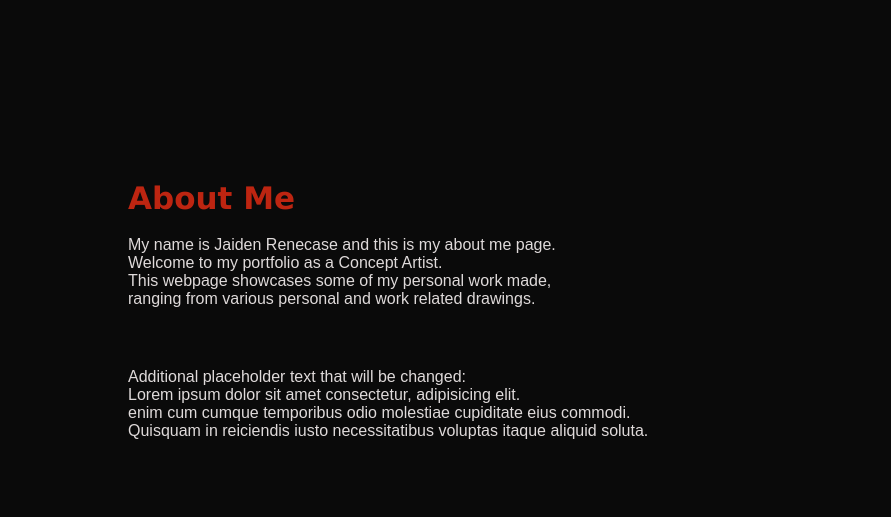
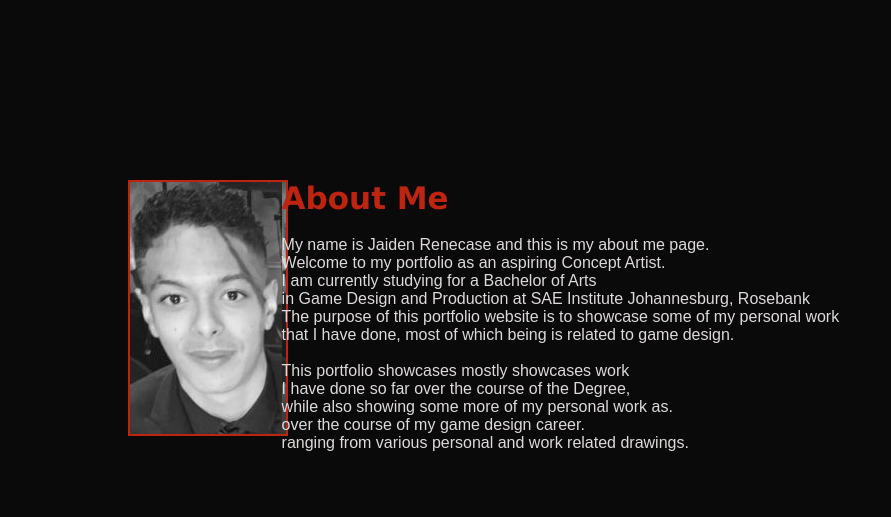
Before and after one commit to Jaiden-v/JaidensPortfolio.github.io, a plain HTML site: page about.html in a window 1280 px wide. Shown: the top 517 px of the page, 0-891 px from the left. Drawn offline with Linux system fonts and the light colour scheme.

Commit message:
Add files via upload
updated about me page, including with profile picture

```diff
--- a/about.html
+++ b/about.html
@@ -34,19 +34,29 @@
         <section class="home">
             <div class="koiFish"></div>
             <div class="home-information">
-                <!--<h1 class="mainHeading">Hi, I'm Jaiden Renecase</h1> -->
-                <!--<h2 class="secondHeading">Welcome To My Portfolio Page</h2> -->
-                <h3 class="thirdHeading">About Me</h3>
-                <!-- <h4>Placeholder text</h4> -->
-                <p>My name is Jaiden Renecase and this is my about me page.
-                <br>Welcome to my portfolio as a Concept Artist.
-                <br> This webpage showcases some of my personal work made,
-                <br> ranging from various personal and work related drawings.</p>
 
-                <p>Additional placeholder text that will be changed: <br>
-                Lorem ipsum dolor sit amet consectetur, adipisicing elit. <br>
-                enim cum cumque temporibus odio molestiae cupiditate eius commodi. <br>
-                Quisquam in reiciendis iusto necessitatibus voluptas itaque aliquid soluta.</p>
+                 <div class="profilePicture"></div>
+
+                 <div class="aboutme-info">
+                      <h3 class="thirdHeading">About Me</h3>
+            <p>
+                My name is Jaiden Renecase and this is my about me page. <br>
+                Welcome to my portfolio as an aspiring Concept Artist.<br>
+                I am currently studying for a Bachelor of Arts<br>
+                in Game Design and Production at SAE Institute Johannesburg, Rosebank<br>
+                The purpose of this portfolio website is to showcase some of my personal work<br>
+                that I have done, most of which being is related to game design.
+            <br>
+            <br>
+                This portfolio showcases mostly showcases work<br>I have done so far
+                over the course of the Degree,<br>
+                while also showing some more of my personal work as.<br>
+                over the course of my game design career.<br>
+                ranging from various personal and work related drawings.<br>
+            </p>
+
+            </div>
+
                  <div class="backToHome" onclick="location.href='index.html'">
                     <a href="#">Back</a>
                  </div>
--- a/style.css
+++ b/style.css
@@ -76,21 +76,6 @@
     height: 74vh;
 
     transform: scale(1.0);
-    /*transition: transform 3.8s ease; */
-
-    /*animation: koiFishHover infinite; */
-
-    /*background-color: #0d68be; */
-
-    /*border: 4px solid #bd2511; *//* Change border color when hovering over fish */
-
-
-
-    /*
-    transform: scale(1.05);
-    transition: transform 0.3s ease-in-out;
-    border: 4px solid #bd2511; */ /* Change border color on hover */
-    /*background-color: whitesmoke; */
 }
 
 @keyframes koiFishHover{
@@ -158,9 +143,6 @@ header{
     /*(Codehal, 2023)*/
 .logo{
     font-size: 25px;
-
-    /*width:100px;
-    height: 50px; */
 
     color: #dfdada;
     text-decoration: none;  /*remove underline*/
@@ -295,11 +277,6 @@ header{
 
 }
 
-/*
-.ScrollDownforNavBar{
-
-}
-*/
 
     /*(Codehal, 2023)*/
 .home-information h1.mainHeading{
@@ -464,9 +441,6 @@ header{
 
     position: fixed;
 
-    /*left: 20px;
-    top: 20px; */
-
     top: 490px;
     left: 0;
 
@@ -478,20 +452,7 @@ header{
 
     padding: 0 5%;
 
-    /*
-    top: 490px;
-    left: 300px;
-    */
-
-    /*
-    height: 25vh;
-    */
-
     display:flex;
-    /* padding: 10 5%; */
-
-    /*position: absolute; */
-
 }
 
 
@@ -502,13 +463,6 @@ header{
   /*(Codehal, 2023)*/
 .backToHome a{
     position: relative;
-
-    /*
-    position: absolute;
-    top: 90vh;
-    left: 20px;
-    */
-
     display:inline-flex;
     justify-content: center;
     align-items: center;
@@ -597,11 +551,6 @@ section{
 
     filter:blur(0);
     transform: translateX(0);
-
-    /*
-    transition: opacity 0.5s ease-in-out;
-    /*transition: opacity 0.5s ease-in-out; */
-
 }
 
 /*(Beyond Fireship, 2022)*/
@@ -625,69 +574,6 @@ section{
     z-index: 1;
 }
 
-/* LATEST VERSION
-.artworkGallery > div:nth-child(1){
-    transition-delay: 200ms;
-
-}
-
-.artworkGallery > div:nth-child(2){
-    transition-delay: 400ms;
-
-}
-
-.artworkGallery > div:nth-child(3){
-    transition-delay: 600ms;
-
-}
-.artworkGallery > div:nth-child(4){
-    transition-delay: 800ms;
-
-}
-
-.artworkGallery > div:nth-child(5){
-    transition-delay: 1000ms;
-
-}
-
-*/
-
-/* TEST OF LATEST VERSION
-.artworkGallery > div.show:nth-child(5){
-    transition-delay: 1000ms;
-
-}
-    */
-
-
-/*OLD*/
-
-/*
-.artworkGallery > div:nth-child(1){
-    transition-delay: 200ms;
-
-}
-
-.artworkGallery:nth-child(2){
-    transition-delay: 400ms;
-
-}
-
-.artworkGallery:nth-child(3){
-    transition-delay: 600ms;
-
-}
-.artworkGallery:nth-child(4){
-    transition-delay: 800ms;
-
-}
-
-.artworkGallery:nth-child(5){
-    transition-delay: 1000ms;
-
-}
-*/
-
 
 /*fist artwork*/
 
@@ -710,10 +596,6 @@ section{
     background-position-y:20%;
     /*background-size: 100% 100%;  */
     z-index: 1;
-
-    /* transform: 0.3s ease-out, outline 0.3s ease-out; */
-
-    /*padding: 20px 10%; */
 }
 
 .portfolioArtwork1:hover{
@@ -955,9 +837,6 @@ section{
     align-items: center;
     justify-content: center;
     z-index: 1000; /* Ensure it is above all other content */
-
-
-
     outline: 3px solid #bd2511;
 
     /*display: flex; */
@@ -999,9 +878,6 @@ section{
     align-items: center;
     justify-content: center;
     z-index: 1000; /* Ensure it is above all other content */
-
-
-
     outline: 3px solid #bd2511;
 
     /*display: flex; */
@@ -1038,12 +914,6 @@ section{
     background-size:cover;
 
     background-repeat: infinite;
-    /*background-size: auto 100%; */
-
-    /*background: no-repeat; */
-    /*background:scroll; */
-
-
     display: flex;
     align-items: center;
     justify-content: center;
@@ -1123,8 +993,6 @@ section{
     justify-content: center;
     position:relative;
     /*background-image: url('Images/RobotSpriteSheet.png'); */ /*(Daily Paintworks, n.d.)*/
-
-    /*z-index: 1; */
 }
 
 .portfolioArtwork4Zoomed:hover{
@@ -1180,17 +1048,10 @@ section{
     align-items: center;
     justify-content: center;
     z-index: 1000; /* Ensure it is above all other content */
-
-
-
     outline: 3px solid #bd2511;
-
-    /*display: flex; */
     align-items: center;
     justify-content: center;
     position:relative;
-
-    /*z-index: 1; */
 }
 
 .portfolioArtwork5Zoomed:hover{
@@ -1230,14 +1091,12 @@ section{
     text-align: center;
     margin-top: 0px;
     z-index: 1001; /* Ensure it is above the zoomed image */
-
     margin-bottom: 150px;
 }
 
 .artDescription h4{
     font-weight: bold;
     font-style: italic;
-
     margin-top: 20px;
 }
 
@@ -1252,12 +1111,6 @@ section{
 
     margin-top: 0px;
     margin-bottom: 20px;
-
-    /*
-    transform: translate(-50%, -50%);
-    top: 50%;
-    left: 50%;
-    */
 }
 
 /*BackToPortfolio button styling(portfolio expanded page, back button)*/
@@ -1455,21 +1308,10 @@ footer ul li{
     color: white;
     border-bottom: 3px solid transparent;
     transition: 0.3s ease;
-
-
-    /*
-    display: inline-block;
-    margin: 0 15px;
-    */
 }
 
 footer ul li a:hover{
     border-bottom: 3px solid #bd2511;
-
-    /*
-    color: white;
-    text-decoration: none;
-    */
 }
 
 .footer ul li{
@@ -1484,8 +1326,25 @@ footer ul li a:hover{
     color: white
 }
 
-/*
-section.contact-page{
+.profilePicture{
+    position: fixed;
+    margin-top: 0vh;
+    margin-left: 0vw;
 
+    width:20vh;
+    height:32vh;
+
+    border: 2px solid #bd2511;
+
+    background-image: url('Images/ProfilePicture.jpg');
+    transition: border 0.3 ease;
 }
-*/
+
+.profilePicture:hover{
+border: 2px solid #0a0a0a;
+transition: border 0.3 ease;
+}
+
+.aboutme-info{
+    margin-left: 12vw;
+}
```
Also changed, not shown: contact.html (+0 -16 lines), index.html (+0 -10 lines), portfolio.html (+11 -4 lines), Images/ProfilePicture.jpg (added).
